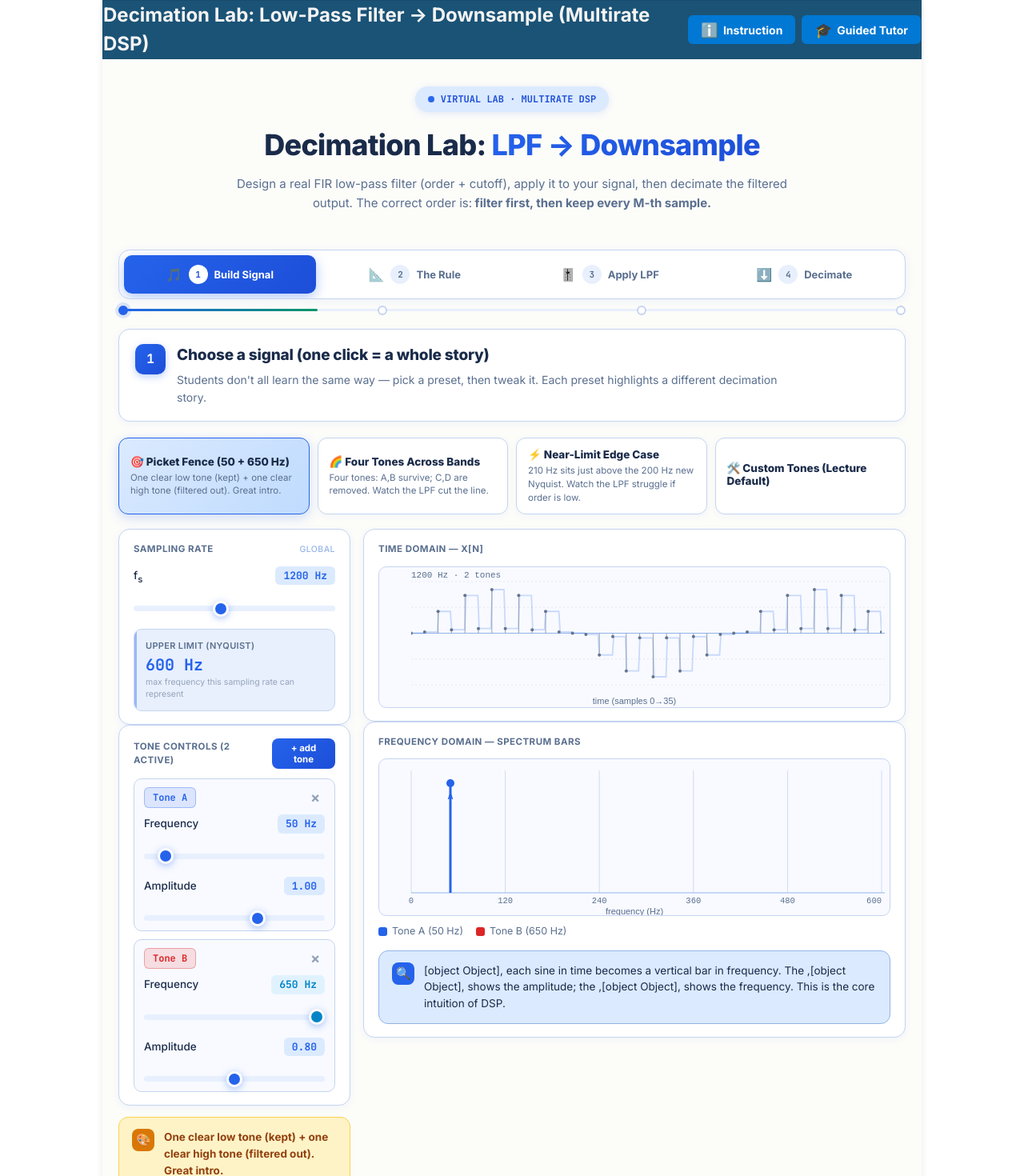
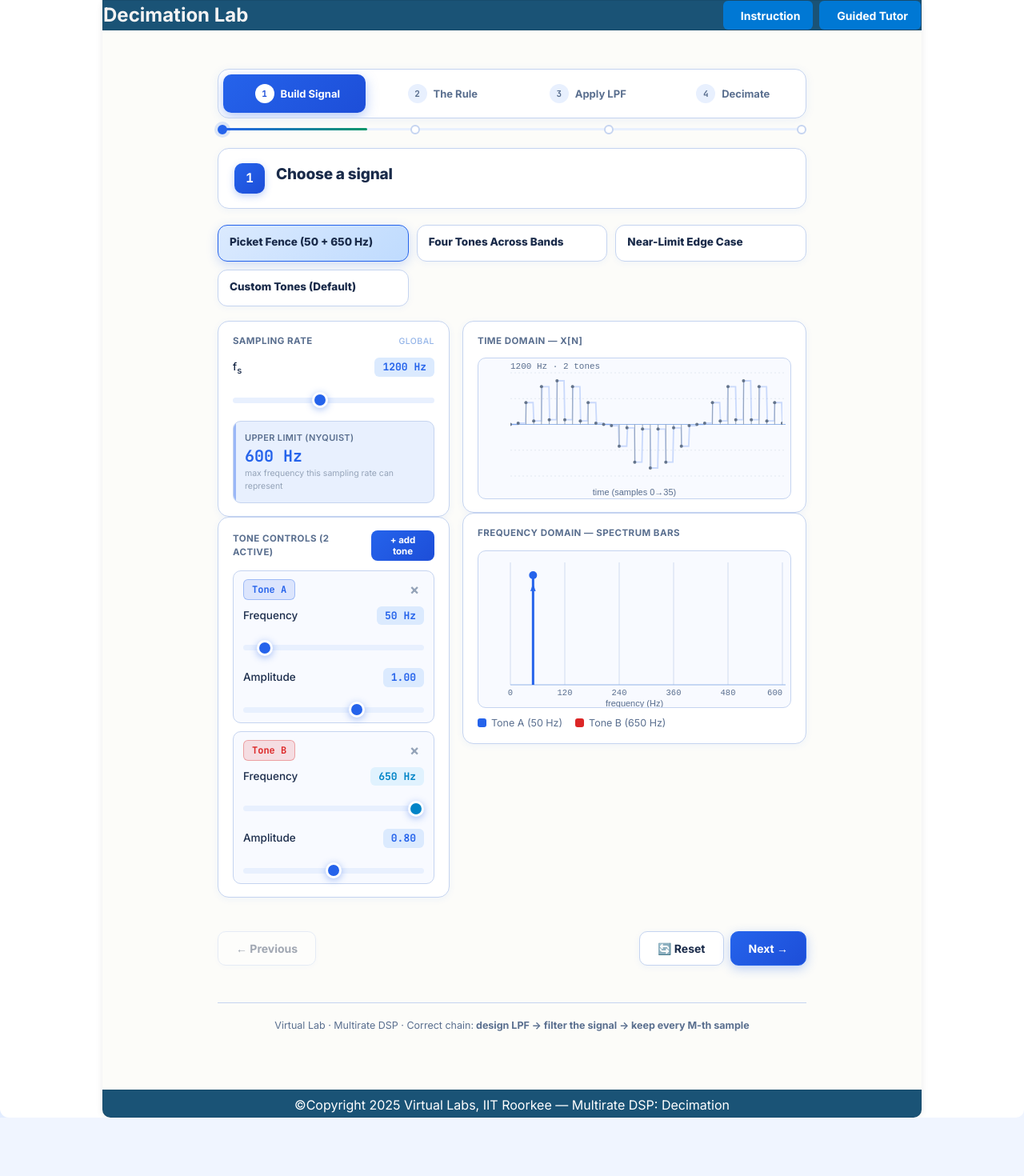
Before and after one commit to abhi0842/Decimation, a React (Vite) app: page / in a window 1280 px wide. Shown: the top 1470 px of the page at 80% size. After the commit the page ends 1397 px from the top, so only its background shows below. Built offline with nearby package versions, Linux system fonts and the light colour scheme.

Commit message:
ui changes

```diff
--- a/src/components/aliasing/FoldingAnimation.jsx
+++ b/src/components/aliasing/FoldingAnimation.jsx
@@ -7,7 +7,6 @@ export default function FoldingAnimation({ tones, fs, nyqNew }) {
   const rafRef = useRef(null);
 
   useEffect(() => {
-    setProgress(0);
     if (rafRef.current) cancelAnimationFrame(rafRef.current);
     const start = performance.now();
     const dur = 2400;
--- a/src/components/aliasing/WagonWheelDemo.jsx
+++ b/src/components/aliasing/WagonWheelDemo.jsx
@@ -4,18 +4,6 @@ import styles from "./Alias.module.css";
 export default function WagonWheelDemo() {
   const cvRef = useRef(null);
   const phaseRef = useRef(0);
-
-  useEffect(() => {
-    let raf;
-    const render = () => {
-      phaseRef.current += 0.04;
-      draw();
-      raf = requestAnimationFrame(render);
-    };
-    raf = requestAnimationFrame(render);
-    return () => cancelAnimationFrame(raf);
-    // eslint-disable-next-line react-hooks/exhaustive-deps
-  }, []);
 
   const draw = () => {
     const cv = cvRef.current;
@@ -149,7 +137,7 @@ export default function WagonWheelDemo() {
     drawPanel({
       y0: 0,
       label: 'High-frequency sine (f = ' + fReal.toFixed(1) + ' Hz)',
-      sub: 'as it would look at a very high sample rate (smooth)',
+      sub: '',
       freq: '',
       col: '#dc2626',
     });
@@ -185,14 +173,21 @@ export default function WagonWheelDemo() {
     ctx.textAlign = 'start';
   };
 
+  useEffect(() => {
+    let raf;
+    const render = () => {
+      phaseRef.current += 0.04;
+      draw();
+      raf = requestAnimationFrame(render);
+    };
+    raf = requestAnimationFrame(render);
+    return () => cancelAnimationFrame(raf);
+  }, []);
+
   return (
     <div className={styles.wagWrap}>
       <canvas ref={cvRef} style={{ width: '100%' }} />
-      <div className={styles.wagCaption}>
-        <b>Intuition:</b> a high-frequency sine (top) sampled too slowly looks <i>identical</i> to a
-        low-frequency sine (bottom). No later math can tell them apart — that is
-        <b> aliasing</b>. The only defense: remove those high frequencies <i>before</i> you downsample.
-      </div>
+
     </div>
   );
 }
--- a/src/components/decimationLab/DecimationLab.jsx
+++ b/src/components/decimationLab/DecimationLab.jsx
@@ -8,10 +8,10 @@ import GuidedModal from "../guidedModal/GuidedModal";
 import styles from "./DecimationLab.module.css";
 
 const steps = [
-  { id: 0, label: "1. Build Signal", icon: "🎵" },
-  { id: 1, label: "2. The Rule", icon: "📐" },
-  { id: 2, label: "3. Apply LPF", icon: "🎚️" },
-  { id: 3, label: "4. Decimate", icon: "⬇️" },
+  { id: 0, label: "1. Build Signal"},
+  { id: 1, label: "2. The Rule"},
+  { id: 2, label: "3. Apply LPF"},
+  { id: 3, label: "4. Decimate" },
 ];
 
 export default function DecimationLab() {
@@ -25,20 +25,7 @@ export default function DecimationLab() {
 
   return (
     <div className={styles.wrap}>
-      <header className={styles.hero}>
-        <div className={styles.badge}>
-          <span className={styles.dot} />
-          VIRTUAL LAB · MULTIRATE DSP
-        </div>
-        <h1>
-          Decimation Lab: <span>LPF → Downsample</span>
-        </h1>
-        <p className={styles.sub}>
-          Design a real FIR low-pass filter (order + cutoff), apply it to your
-          signal, then decimate the filtered output. The correct order is:
-          <b> filter first, then keep every M-th sample.</b>
-        </p>
-      </header>
+
 
       <div className={styles.tabbar}>
         {steps.map((s) => (
--- a/src/components/steps/Step1Signal.jsx
+++ b/src/components/steps/Step1Signal.jsx
@@ -21,7 +21,6 @@ export default function Step1Signal() {
     applyPreset,
     signalPresets,
     currentPreset,
-    markAction,
   } = useContext(DecimationContext);
 
   const maxF = fs / 2;
@@ -36,11 +35,8 @@ export default function Step1Signal() {
       <div className={styles.stepHead}>
         <div className={styles.stepNum}>1</div>
         <div>
-          <div className={styles.stepTitle}>Choose a signal (one click = a whole story)</div>
-          <div className={styles.stepDesc}>
-            Students don&apos;t all learn the same way — pick a preset, then tweak it.
-            Each preset highlights a different decimation story.
-          </div>
+          <div className={styles.stepTitle}>Choose a signal </div>
+
         </div>
       </div>
 
@@ -142,14 +138,7 @@ export default function Step1Signal() {
             ))}
           </Panel>
 
-          <Callout
-            type="info"
-            icon="🎨"
-            title={currentPreset?.story || "Tweak freely"}
-          >
-            Hover anywhere on a spectrum or time plot to see the exact frequency or sample index.
-            Use the presets to learn the standard cases — then go wild with &quot;Custom&quot;.
-          </Callout>
+
         </div>
 
         <div>
@@ -172,11 +161,7 @@ export default function Step1Signal() {
               height={195}
               legend={legendItems.length ? legendItems : undefined}
             />
-            <Callout type="neutral" icon="🔍">
-              <b>Time ↔ frequency connection:</b> each sine in time becomes a vertical bar in frequency.
-              The <i>height</i> shows the amplitude; the <i>position</i> shows the frequency.
-              This is the core intuition of DSP.
-            </Callout>
+
           </Panel>
         </div>
       </div>
--- a/src/components/steps/Step2Rule.jsx
+++ b/src/components/steps/Step2Rule.jsx
@@ -21,30 +21,17 @@ export default function Step2Rule() {
           <div className={styles.stepTitle}>
             Pick M and visualize the aliasing limit
           </div>
-          <div className={styles.stepDesc}>
-            M is how many samples you&apos;ll skip. Bigger M → fewer samples kept, but a
-            stricter limit on allowed frequencies. Don&apos;t stress the math — the
-            animations below show what goes wrong if you break the rule.
-          </div>
+
         </div>
       </div>
 
-      <Callout
-        type="neutral"
-        icon="🧠"
-        title="Golden rule (memorize this first)"
-      >
-        <b>Filter first, then keep every M-th sample.</b> If you reverse the order,
-        high frequencies mirror into the low band and you can never tell them apart
-        again. That mirroring is <b>aliasing</b>.
-      </Callout>
 
       <div className={styles.grid2}>
         <div>
           <Panel title="Downsample factor M" right="↓M">
             <Slider
               id="in-m"
-              label="M (how many samples you skip)"
+              label="M "
               value={M}
               min={2}
               max={8}
@@ -52,7 +39,7 @@ export default function Step2Rule() {
               onChange={(v) => markAction && markAction("SET_M", v)}
               formatter={(v) => "M = " + v}
               accent="amber"
-              subLabel={`keeps 1 out of every ${M} samples`}
+
             />
             <Slider
               id="in-fs-view"
@@ -73,32 +60,32 @@ export default function Step2Rule() {
                 label="New rate"
                 value={Math.round(fsNew) + " Hz"}
                 color="blue"
-                hint="f<sub>s</sub> divided by M"
+
               />
               <Readout
                 label="New limit"
                 value={Math.round(nyqNew) + " Hz"}
                 color="red"
-                hint="1/2 of the new rate"
+
               />
               <Readout
                 label="Samples kept"
                 value={`1 in ${M}`}
                 color="green"
-                hint={`${Math.round(100 / M)}% of original`}
+
               />
               <Readout
                 label="Tones over limit"
                 value={overCount + ""}
                 color={overCount > 0 ? "red" : "green"}
-                hint="will alias unless filtered"
+
               />
             </div>
           </Panel>
 
           <Callout
             type={overCount > 0 ? "danger" : "safe"}
-            icon={overCount > 0 ? "⚠️" : "✅"}
+            icon={overCount > 0 ? "" : ""}
             title={
               overCount > 0
                 ? `${overCount} tone${overCount > 1 ? "s" : ""} ${
@@ -108,15 +95,13 @@ export default function Step2Rule() {
             }
           >
             {overCount > 0
-              ? `Go to Step 3 and build the filter that removes them before you decimate.`
-              : `For any realistic signal there are always frequencies above the limit; the filter is what makes decimation safe.`}
+              ? ``
+              : ``}
           </Callout>
         </div>
 
         <div>
-          <Panel title="Animated folding — see why 'above the limit' is dangerous">
-            <FoldingAnimation tones={activeTones} fs={fs} nyqNew={nyqNew} />
-          </Panel>
+
           <Panel title="Tone spectrum with danger zone marked">
             <SpectrumPlot
               tones={activeTones.map((t) => ({ ...t, label: t.id }))}
--- a/src/components/steps/Step3LPF.jsx
+++ b/src/components/steps/Step3LPF.jsx
@@ -51,12 +51,12 @@ export default function Step3LPF() {
     ? "safe"
     : "neutral";
   const expIcon = bypassLPF
-    ? "⛔"
+    ? ""
     : highStill > 0
-    ? "⚠️"
+    ? ""
     : overCount > 0
-    ? "✅"
-    : "ℹ️";
+    ? ""
+    : "";
   const expTitle = bypassLPF
     ? "Filter BYPASSED — on the next page every high tone aliases."
     : highStill > 0
@@ -69,20 +69,16 @@ export default function Step3LPF() {
     : highStill > 0
     ? `Increase the <b>filter order</b> (sharper knee) or lower <b>f<sub>c</sub></b>.`
     : overCount > 0
-    ? `Those high tones are gone. Proceed — decimation is now safe.`
-    : `Try a preset with multiple tones; it's visually clearer what the filter cuts.`;
+    ? ``
+    : ``;
 
   return (
     <div className={styles.stepWrap}>
       <div className={styles.stepHead}>
         <div className={styles.stepNum}>3</div>
         <div>
-          <div className={styles.stepTitle}>Design the low-pass filter (the guard dog)</div>
-          <div className={styles.stepDesc}>
-            This is the FIR filter that eats high frequencies before decimation.
-            f<sub>c</sub> = &quot;everything above me goes away.&quot; Order = how sharply it
-            cuts. Toggle the bypass to understand the danger of skipping this step.
-          </div>
+          <div className={styles.stepTitle}>Design the low-pass filter </div>
+
         </div>
       </div>
 
@@ -98,8 +94,8 @@ export default function Step3LPF() {
             background: bypassLPF ? "#fef2f2" : "#dbeafe",
           }}
         >
-          <div className={styles.label}>{bypassLPF ? "BYPASSED ❌" : "FIR LPF"}</div>
-          {bypassLPF ? "no filter" : `N=${orderOdd}, f<sub>c</sub>=${Math.round(fcClamped)}Hz`}
+          <div className={styles.label}>{bypassLPF ? "BYPASSED " : "FIR LPF"}</div>
+          {bypassLPF ? "no filter" : `N=${orderOdd}, fc=${Math.round(fcClamped)}Hz`}
         </div>
         <div className={styles.pipeArrow}>→</div>
         <div className={`${styles.pipeBlock} ${styles.active}`}>
@@ -141,7 +137,7 @@ export default function Step3LPF() {
                   formatter={(v) => "N = " + (v | 1)}
                 />
                 <button className={styles.btnRec} onClick={snapFcToNyquist}>
-                  🎯 Set f<sub>c</sub> = new Nyquist (recommended start)
+                  Set fc = new Nyquist
                 </button>
               </>
             )}
@@ -151,10 +147,10 @@ export default function Step3LPF() {
                 label="New Nyquist"
                 value={Math.round(nyqNew) + " Hz"}
                 color="red"
-                hint="ideal hard ceiling"
+
               />
               <Readout
-                label="Current f<sub>c</sub>"
+                label="Current fc"
                 value={bypassLPF ? "∞ Hz" : Math.round(fcClamped) + " Hz"}
                 color="green"
                 hint={
@@ -169,7 +165,7 @@ export default function Step3LPF() {
                 label="Order N"
                 value={"N = " + orderOdd}
                 color="blue"
-                hint={`${orderOdd} coefficients`}
+
               />
               <Readout
                 label="Transition"
@@ -184,19 +180,8 @@ export default function Step3LPF() {
             {expBody}
           </Callout>
 
-          {bypassLPF ? (
-            <div className={styles.bypassBanner}>
-              <b>Teaching mode ON:</b> everything on the <i>right</i> of this page now looks
-              unchanged — because the filter is doing nothing. The next step will reveal
-              the damage.
-            </div>
-          ) : (
-            <div className={styles.passBanner}>
-              <b>Intuition tip:</b> low order → soft, gradual slope (leaks high tones).
-              High order → abrupt, sharp slope (strips them fast). You trade computation
-              for steepness.
-            </div>
-          )}
+
+
         </div>
 
         <div>
--- a/src/components/steps/Step4Decimate.jsx
+++ b/src/components/steps/Step4Decimate.jsx
@@ -46,7 +46,7 @@ export default function Step4Decimate() {
     : overCount > 0
     ? "safe"
     : "neutral";
-  const finalIcon = hasLeakage ? "⚠️" : overCount > 0 ? "🎉" : "ℹ️";
+  const finalIcon = hasLeakage ? "" : overCount > 0 ? "" : "ℹ";
   const finalTitle = hasLeakage
     ? "Leakage detected — LPF is too weak."
     : overCount > 0
@@ -67,10 +67,7 @@ export default function Step4Decimate() {
         <div>
           <div className={styles.stepTitle}>Decimate the filtered signal</div>
           <div className={styles.stepDesc}>
-            Take the LPF output and keep <b>every M-th sample</b>.
-            Because high frequencies were removed first, the result is
-            <b> alias-free</b>. Green samples are kept; red samples are discarded.
-            Watch the animation unfold!
+
           </div>
         </div>
       </div>
--- a/src/components/topPanel/TopPanel.jsx
+++ b/src/components/topPanel/TopPanel.jsx
@@ -30,14 +30,14 @@ const TopPanel = () => {
   return (
     <div className={styles.Container}>
       <div className={styles.panelContainer}>
-        <h1>Decimation Lab: Low-Pass Filter → Downsample (Multirate DSP)</h1>
+        <h1>Decimation Lab</h1>
         <div className={styles.buttonContainer}>
           <button
             ref={buttonRef}
             className={styles.panelButton}
             onClick={toggleInstruction}
           >
-            <span className={styles.buttonIcon}>ℹ️</span>
+            <span className={styles.buttonIcon}></span>
             Instruction
           </button>
           <button
@@ -46,7 +46,7 @@ const TopPanel = () => {
             onClick={toggleGuide}
             style={{ backgroundColor: guideActive ? "#2ecc71" : "" }}
           >
-            <span className={styles.buttonIcon}>🎓</span>
+            <span className={styles.buttonIcon}></span>
             Guided Tutor
           </button>
         </div>
--- a/src/context/DecimationContext.jsx
+++ b/src/context/DecimationContext.jsx
@@ -68,7 +68,7 @@ export const DecimationProvider = ({ children }) => {
   const currentGuideStep = steps[guideStepIdx];
   const canProceed = !currentGuideStep?.requiredAction || !!actions[currentGuideStep.requiredAction];
 
-  const markAction = (action) => {
+  const markAction = useCallback((action) => {
     setActions((prev) => {
       const next = { ...prev, [action]: true };
       if (
@@ -82,9 +82,9 @@ export const DecimationProvider = ({ children }) => {
       }
       return next;
     });
-  };
+  }, [currentGuideStep, guideStepIdx, steps]);
 
-  const applyPreset = (id) => {
+  const applyPreset = useCallback((id) => {
     const preset = signalPresets.find((p) => p.id === id);
     if (!preset) return;
     const newTones = presetInitialTones(preset);
@@ -96,7 +96,7 @@ export const DecimationProvider = ({ children }) => {
     setFc(Math.round(newNyq / 5) * 5);
     setTones(newTones);
     markAction('EXPLORE_SIGNAL');
-  };
+  }, [markAction]);
 
   const updateTone = (id, patch) => {
     setTones((prev) => prev.map((t) => (t.id === id ? { ...t, ...patch } : t)));
@@ -143,13 +143,13 @@ export const DecimationProvider = ({ children }) => {
 
   const resetToRecommended = useCallback(() => {
     applyPreset('picket');
-  }, []);
+  }, [applyPreset]);
 
   const snapFcToNyquist = useCallback(() => {
     const nyq = fs / M / 2;
     setFc(Math.round(nyq / 5) * 5);
     markAction('SET_LPF');
-  }, [fs, M]);
+  }, [fs, M, markAction]);
 
   const activeTones = tones.filter((t) => t.on !== false);
 
--- a/src/utils/dsp.js
+++ b/src/utils/dsp.js
@@ -112,7 +112,7 @@ export function fmtHz(v) { return Math.round(v) + ' Hz'; }
 export const signalPresets = [
   {
     id: 'picket',
-    name: '🎯 Picket Fence (50 + 650 Hz)',
+    name: ' Picket Fence (50 + 650 Hz)',
     fs: 1200,
     tones: [
       { id: 'A', f: 50, a: 1.0, color: '#2563eb' },
@@ -120,11 +120,11 @@ export const signalPresets = [
     ],
     M: 3,
     order: 61,
-    story: 'One clear low tone (kept) + one clear high tone (filtered out). Great intro.',
+
   },
   {
     id: 'fourband',
-    name: '🌈 Four Tones Across Bands',
+    name: ' Four Tones Across Bands',
     fs: 1200,
     tones: [
       { id: 'A', f: 70, a: 1.0, color: '#2563eb' },
@@ -138,11 +138,10 @@ export const signalPresets = [
       { id: 'C', f: 370, a: 0.8, color: '#d97706' },
       { id: 'D', f: 620, a: 0.7, color: '#dc2626' },
     ],
-    story: 'Four tones: A,B survive; C,D are removed. Watch the LPF cut the line.',
   },
   {
     id: 'edge',
-    name: '⚡ Near-Limit Edge Case',
+    name: 'Near-Limit Edge Case',
     fs: 1200,
     tones: [
       { id: 'A', f: 120, a: 1.0, color: '#2563eb' },
@@ -151,11 +150,11 @@ export const signalPresets = [
     M: 3,
     order: 101,
     extra: [{ id: 'C', f: 210, a: 0.75, color: '#d97706' }],
-    story: '210 Hz sits just above the 200 Hz new Nyquist. Watch the LPF struggle if order is low.',
+
   },
   {
     id: 'custom',
-    name: '🛠️ Custom Tones (Lecture Default)',
+    name: ' Custom Tones (Default)',
     fs: 1200,
     tones: [
       { id: 'A', f: 150, a: 1.0, color: '#2563eb' },
@@ -163,7 +162,6 @@ export const signalPresets = [
     ],
     M: 3,
     order: 51,
-    story: 'Build your own signal with the sliders below.',
   },
 ];
 
```
